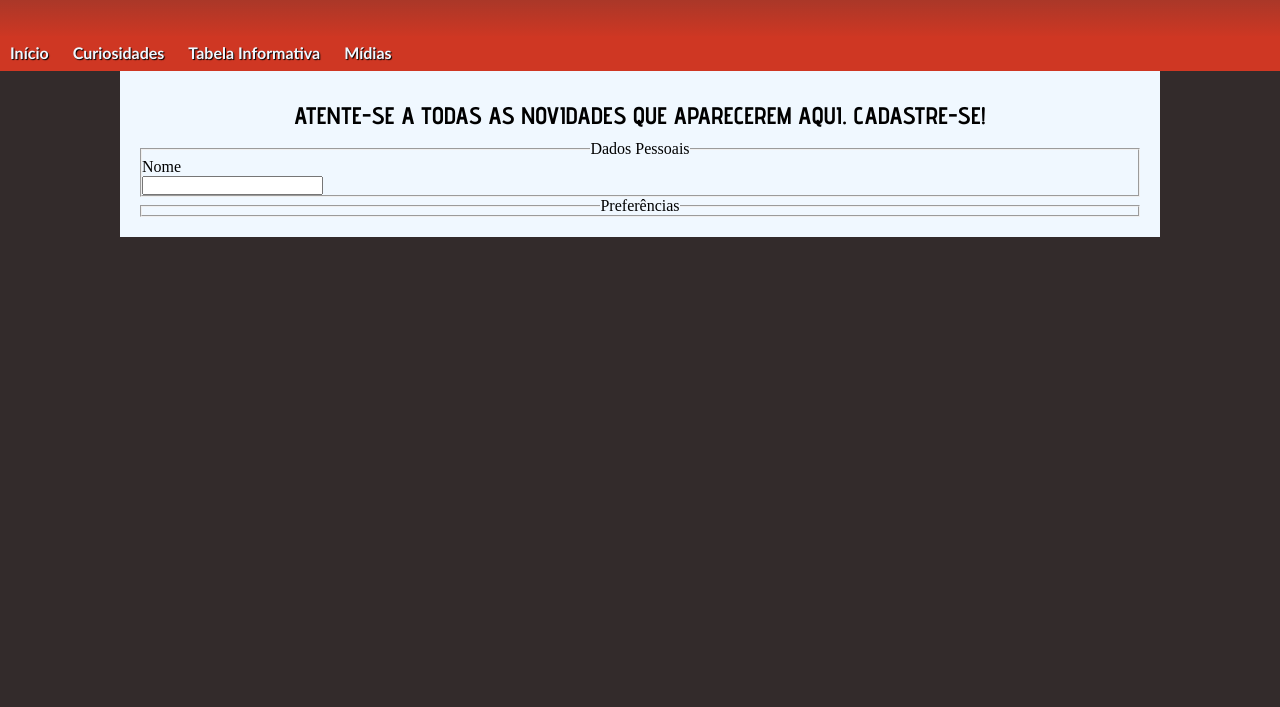
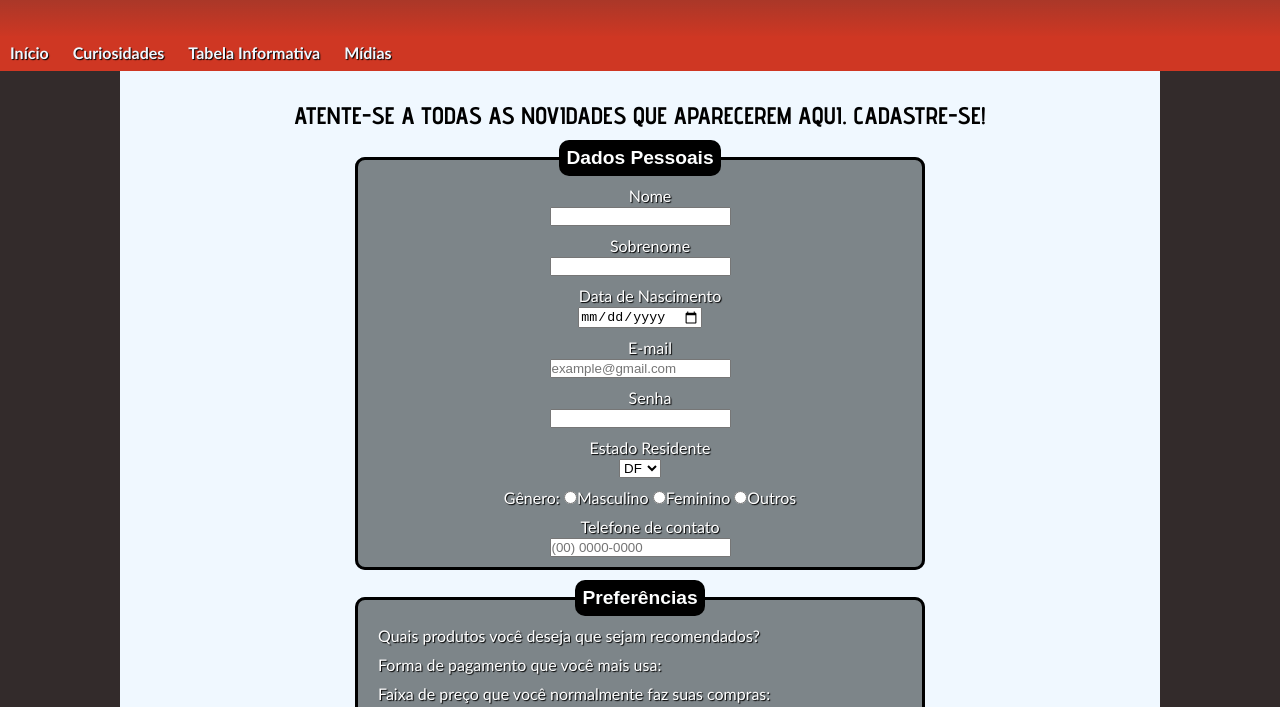
Before and after one commit to Vladimir-Aires/Projeto-de-Interface-Faculdade, a plain HTML site: page atividade03/paginas/formulario.html in a window 1280 px wide. Shown: the part 93-800 px from the top of the page. Drawn offline with Linux system fonts and the light colour scheme.

Commit message:
Formulário Atualizações

```diff
--- a/atividade03/paginas/formulario.html
+++ b/atividade03/paginas/formulario.html
@@ -5,6 +5,34 @@
     <meta name="viewport" content="width=device-width, initial-scale=1.0">
     <link rel="shortcut icon" href="../imagens/favicon2.png" type="image/x-icon">
     <link rel="stylesheet" href="../estilos/style.css">
+    <style>
+        form{
+            max-width: 570px;
+            margin: auto;
+
+        }
+
+        fieldset{
+            margin-top: 10px;
+
+            background-color: #7d8589;
+            color: white;
+            border: 3px solid black;
+            border-radius: 10px;
+            text-shadow: 1px 1px 1px black;
+        }
+
+        .dados{
+            font-family: Arial, Helvetica, sans-serif;
+            font-weight: bold;
+            font-size: 1.2em;
+            color: #feffff;
+            background-color: #000000;
+            padding: 7px;
+            border-radius: 10px;
+        }
+
+    </style>
     <title>Cadastre-se</title>
 </head>
 <body>
@@ -22,20 +50,96 @@
     <main>
         <h2 align="center">Atente-se a todas as novidades que aparecerem aqui. Cadastre-se!</h2>
         <form action=".sql" method="post">
-            <fieldset class="dados-pessoais">
-                <legend align="center">Dados Pessoais</legend>
-                <label for="nome">Nome</label> <br>
-                <input type="text" id="nome">
+            <fieldset >
+                <legend align="center" class="dados">Dados Pessoais</legend>
+                <p align="center">
+                    <label for="nome">Nome</label> <br>
+                    <input type="text" id="nome">
+                </p>
+
+                <p align="center">
+                    <label for="sobrenome">Sobrenome</label> <br>
+                    <input type="text" id="sobrenome">
+                </p>
+
+                <p align="center">
+                    <label for="nascimento">Data de Nascimento</label> <br>
+                    <input type="date" id="nascimento">
+                </p>
+
+                <p align="center">
+                    <label for="email">E-mail</label> <br>
+                    <input type="email" id="email" placeholder="example@gmail.com">
+                </p>
+
+                <p align="center">
+                    <label for="senha">Senha</label> <br>
+                    <input type="password" id="senha">
+                </p>
+
+                <p align="center">
+                    <label for="estado">Estado Residente</label> <br>
+                    <select name="estado" id="estado">
+                        <option value="DF">DF</option>
+                        <option value="RJ">RJ</option>
+                        <option value="SP">SP</option>
+                        <option value="AM">AM</option>
+                        <option value="MT">MT</option>
+                        <option value="RS">RS</option>
+                    </select>
+                </p>
+
+                <p align="center">
+                    <label for="genero">Gênero:</label>
+                    <input type="radio" name="genero" value="1">Masculino
+                    <input type="radio" name="genero" value="2">Feminino
+                    <input type="radio" name="genero" value="3">Outros
+                </p>
+
+                <p align="center">
+                    <label for="telefone">Telefone de contato</label> <br>
+                    <input type="number" id="telefone" placeholder="(00) 0000-0000">
+                </p>
 
             </fieldset>
             <fieldset>
-                <legend align="center">Preferências</legend>
+                <legend align="center" class="dados">Preferências</legend>
+
+                <p>
+                    <label for="produtoPreferencia">Quais produtos você deseja que sejam recomendados?</label>
+                </p>
+
+                <p>
+                    <label for="pagamento">Forma de pagamento que você mais usa:</label>
+                </p>
+
+                <p>
+                    <label for="faixaPreco">Faixa de preço que você normalmente faz suas compras:</label>
+                </p>
+
+                <p>
+                    <label for="soubeSite">Como soube de nosso site?</label>
+                </p>
+
+                <p>
+                    <label for="notificacoes">Deseja receber notificações?</label>
+                </p>
+
+                <p>
+                    <label for="avaliacoes">Avalie nosso atendimento!</label>
+                </p>
+
+                <p>
+                    <label for="comentario">Deixe aqui suas dúvidas/sugestões</label>
+
+                </p>
+
+
 
             </fieldset>
 
-
-
         </form>
+        <a href="#topo" id="retorno">Voltar ao topo da página</a>
     </main>
 </body>
 </html>
```
